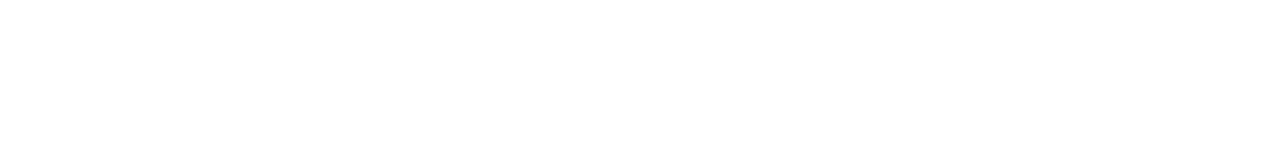
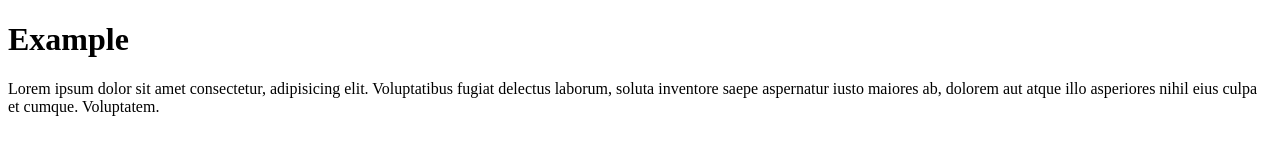
Before and after one commit to sazzadul1205/my-github-rep-1, a plain HTML site: page index.html in a window 1280 px wide. Drawn offline with Linux system fonts and the light colour scheme.

Commit message:
h1 tag add

```diff
--- a/index.html
+++ b/index.html
@@ -6,6 +6,7 @@
     <title>The first git repo</title>
 </head>
 <body>
-
+    <h1>Example</h1>
+    <p>Lorem ipsum dolor sit amet consectetur, adipisicing elit. Voluptatibus fugiat delectus laborum, soluta inventore saepe aspernatur iusto maiores ab, dolorem aut atque illo asperiores nihil eius culpa et cumque. Voluptatem.</p>
 </body>
 </html>
```
